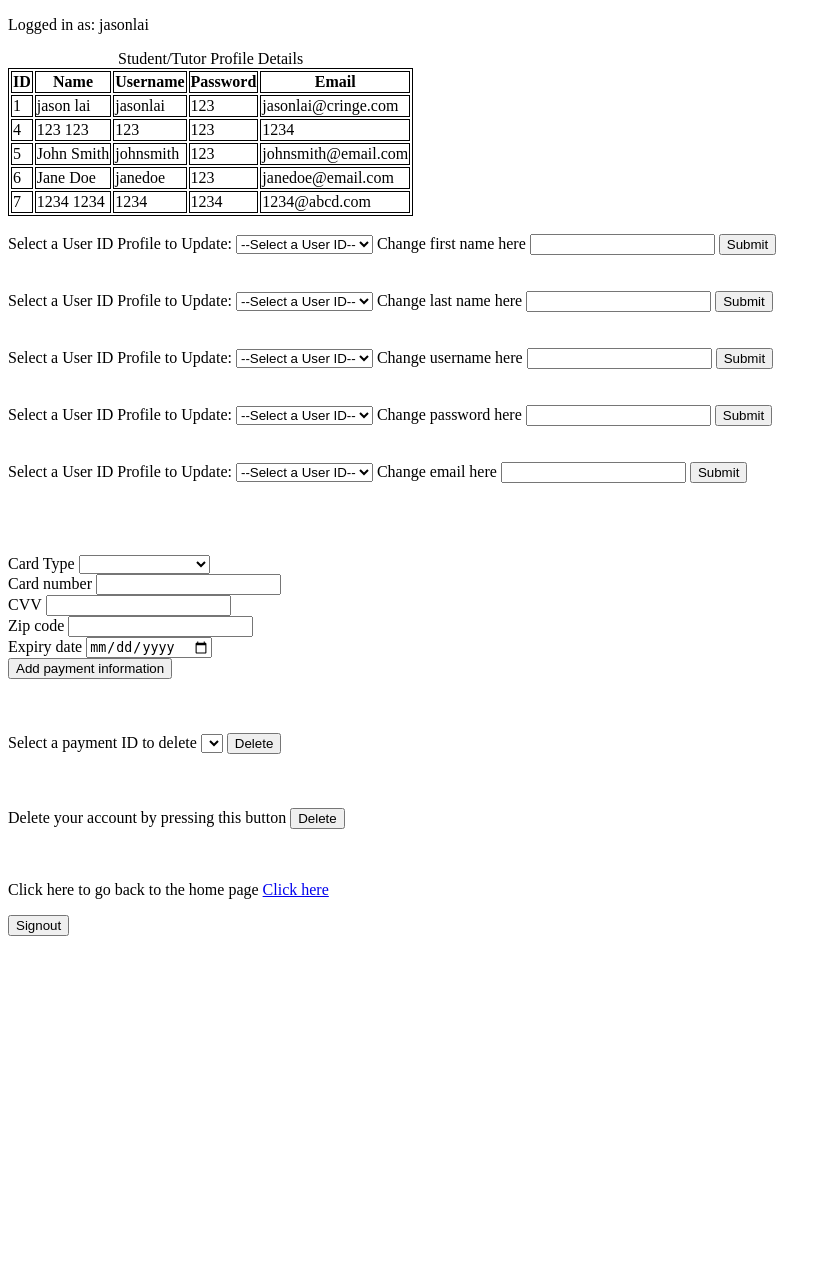
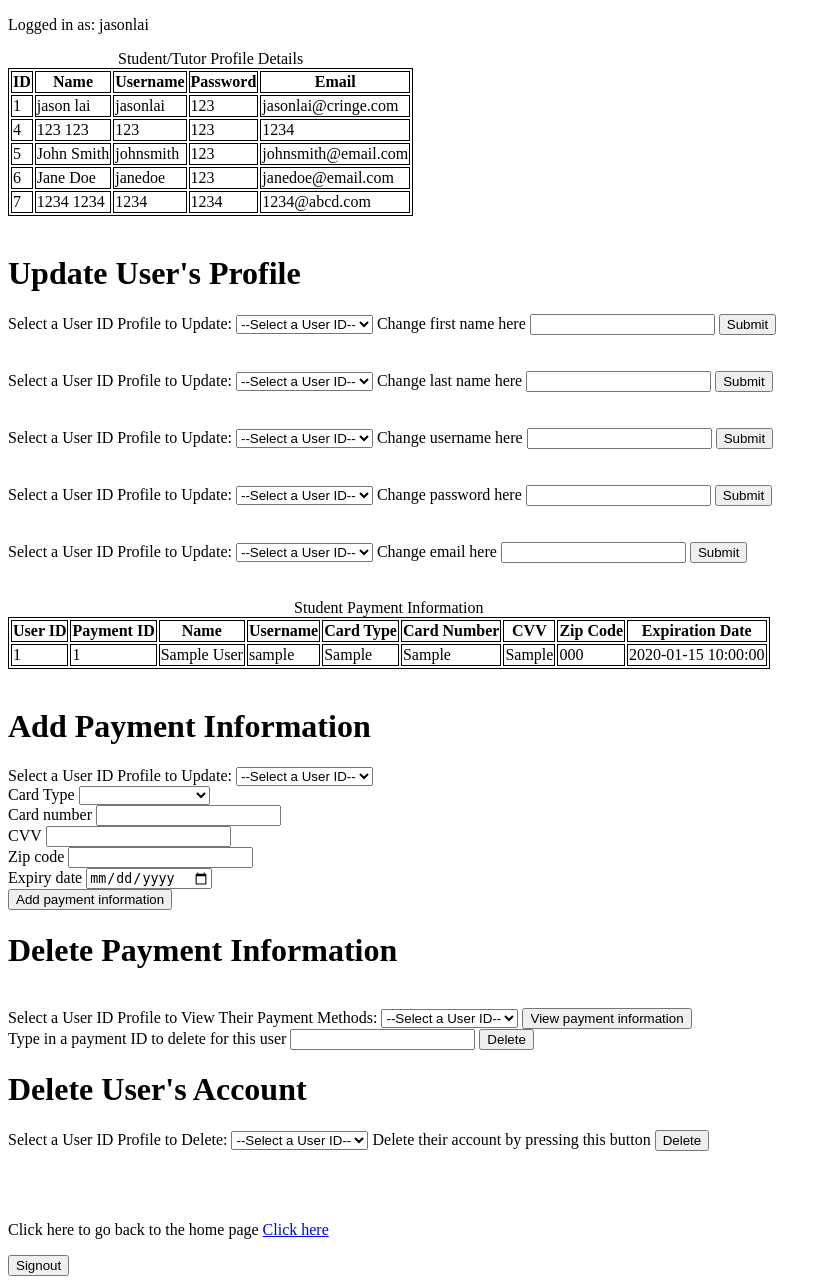
Before and after one commit to Roshinl/CSCE-310-Final-Project-Group-7, a PHP site: page /userProfileEdit.php in a window 1280 px wide. Shown: the whole page, without its empty margins (0-831 px from the left). Before the commit the page ends 936 px from the top, so only its background shows below. Run offline with PHP 8.4, Linux system fonts and the light colour scheme; a user stored in the database is signed in; data comes from the database, SQL or seed files in the repository; tables that the repository leaves empty or names only in its code hold one stand-in row (values such as "Sample post"); data that the repository does not hold is empty.

Commit message:
Admin can add/delete user payment info

```diff
--- a/adminFiles/userProfileEdit.php
+++ b/adminFiles/userProfileEdit.php
@@ -16,6 +16,7 @@ table, th, td {
 
 </br>
 <!-- DROPDOWN FOR USERS -->
+<h1> Update User's Profile </h1>
 
 <form method="post" action="userProfileEdit.php">
 <label>  Select a User ID Profile to Update:</label>
@@ -103,17 +104,24 @@ table, th, td {
 	<input type="text" required name="email">
 	<button type="submit" class="btn" name="edit_email">Submit</button>
 </form>
-</br>
-</br>
-</br>
 
-
+<br><br>
 <!-- ADDING PAYMENT INFORMATION !-->
-
-<?php echo $payment_table; ?>
+<?php echo $student_payment_table; ?>
 
 </br>
+<h1> Add Payment Information </h1>
 <form method="post" action="userProfileEdit.php">
+	<label>  Select a User ID Profile to Update:</label>
+	<select name="availUser">
+		<option value=""> --Select a User ID-- </option>
+		<?php
+				foreach($availableStudents as $eachStudent){
+					echo "<option value='$eachStudent'> $eachStudent </option>";
+				}
+				?>
+		</select>
+	<br>
 	<label>Card Type</label>
 	<select required name = "card_type">
 		<option value = ""></option>
@@ -143,41 +151,55 @@ table, th, td {
 	<button type="submit" class="btn" name="add_payment">Add payment information</button>
 </form>
 
-<!-- EDITING DELETING PAYMENT INFORMATION !-->
 
-</br>
-</br>
-</br>
+<!--DELETING PAYMENT INFORMATION  !-->
+<h1> Delete Payment Information </h1>
+<?php echo $payment_table; ?>
+<br>
 <form method="post" action="userProfileEdit.php">
-	<label>Select a payment ID to delete</label>
-	<select required name = "selected_paymentID">
-		<option value = ""></option>
+	<label>  Select a User ID Profile to View Their Payment Methods:</label>
+	<select name="availUser">
+		<option value=""> --Select a User ID-- </option>
 		<?php
-			while ($indv_paymentID = mysqli_fetch_array($display_paymentID, MYSQLI_NUM)):; // grabs each row in array format
-		?>
-		<option value = "<?php echo $indv_paymentID[0];?>">
-			<?php
-				echo $indv_paymentID[0]; // prints the payment ID
-			?>
-		</option>
-		<?php
-			endwhile;
-		?>
-	</select>
+				foreach($availableStudents as $eachStudent){
+					echo "<option value='$eachStudent'> $eachStudent </option>";
+				}
+				?>
+		</select>
+	<button type="submit" class="btn" name="view_payment">View payment information</button>
+
+	<br>
+<!-- </form> -->
+
+<!-- <form method="post" action="userProfileEdit.php"> -->
+	<label>Type in a payment ID to delete for this user</label>
+	<input type="text" name="chosen_payment_id">
 	<input name="delete_payment_id" type="submit" value="Delete" onclick="return confirm('Are you sure?')">
 </form>
 
-<!-- DELETE YOUR ACCOUNT !-->
 
-</br>
-</br>
-</br>
+<!-- DELETE USERS ACCOUNT ! -->
+<h1> Delete User's Account </h1>
+
 <form method="post" action="userProfileEdit.php">
-	<label>Delete your account by pressing this button</label>
+
+<label>  Select a User ID Profile to Delete:</label>
+
+	<select name="availUser">
+		<option value=""> --Select a User ID-- </option>
+		<?php
+				foreach($availableUsers as $eachUser){
+					echo "<option value='$eachUser'> $eachUser </option>";
+				}
+				?>
+		</select>
+
+	<label>Delete their account by pressing this button</label>
 	<input name="delete_account" type="submit" value="Delete" onclick="return confirm('Are you sure?')">
 </form>
-</br>
-</br>
+<br>
+<br>
+<br>
 
 <!-- RETURN TO HOME PAGE !-->
 
```
